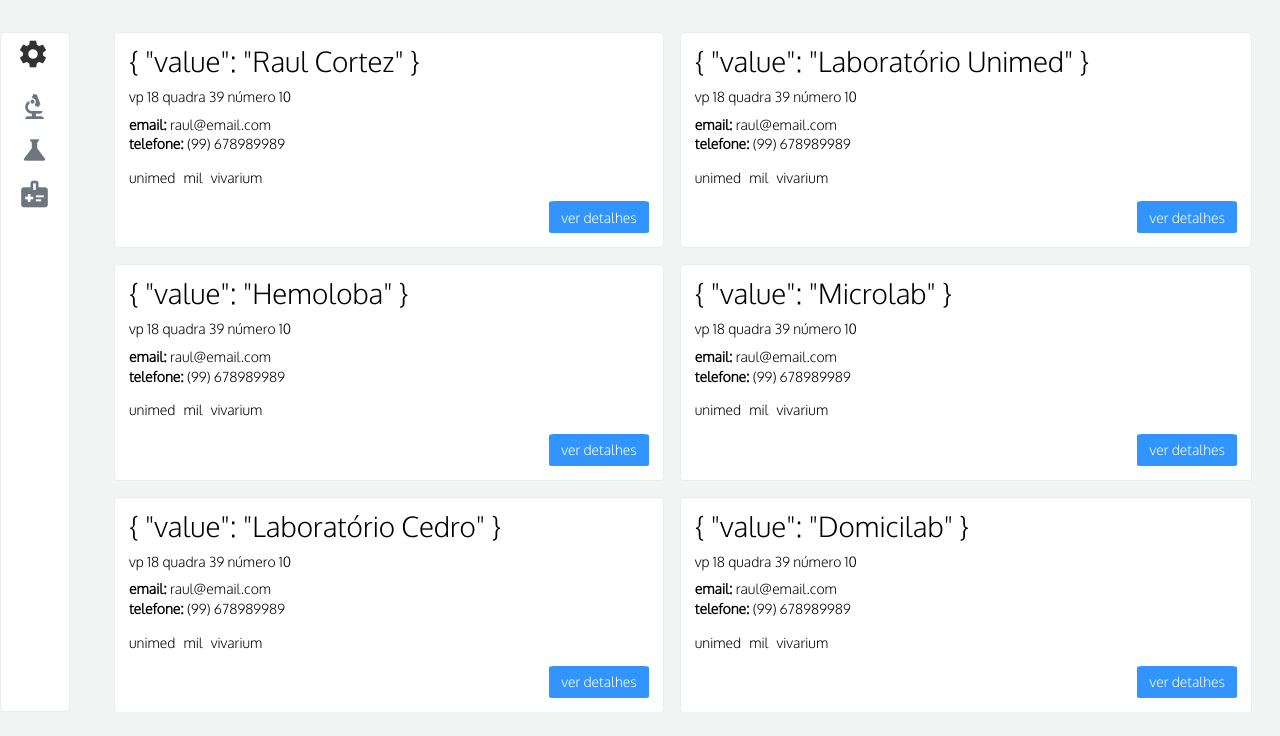
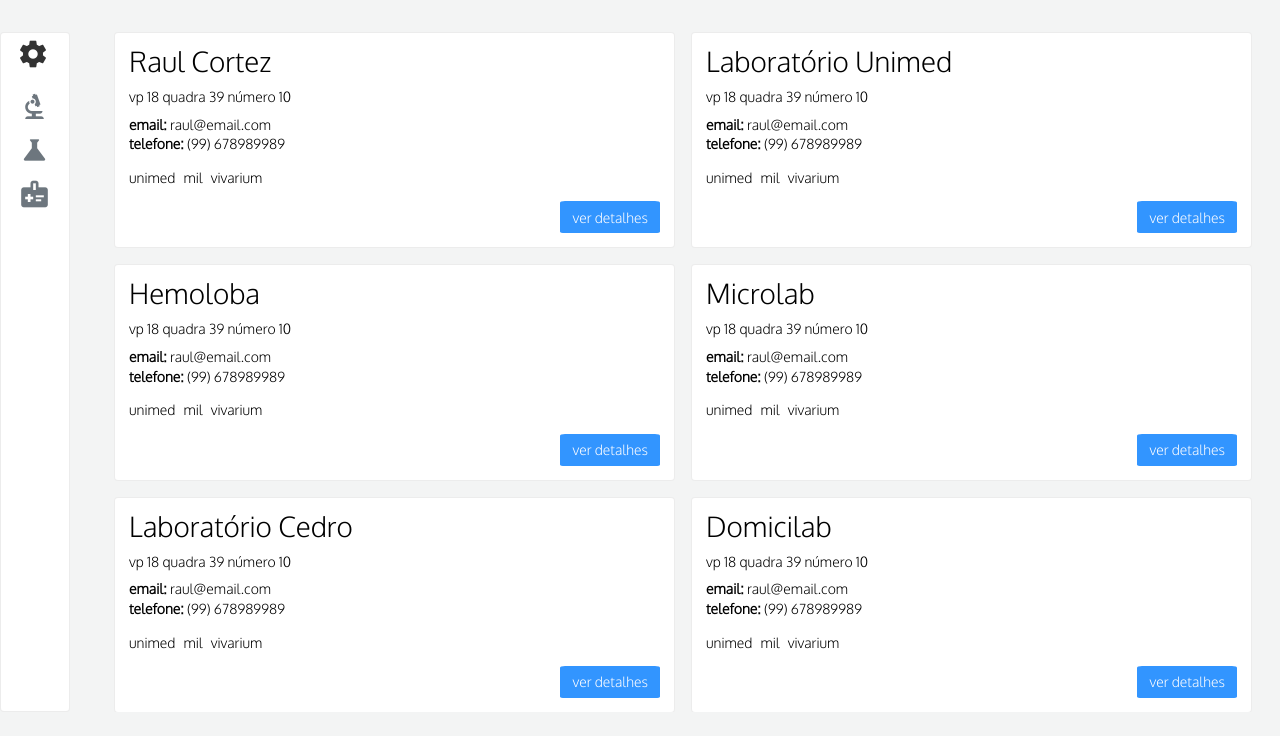
Before and after one commit to unknown-orgg/frontend, a Vue app in the folder products/unknow/: page / in a window 1280 px wide. Shown: the top 736 px of the page. Built offline with nearby package versions, Linux system fonts and the light colour scheme.

Commit message:
entregando pc da empresa

```diff
--- a/products/unknow/src/components/Labs/LabListItem.vue
+++ b/products/unknow/src/components/Labs/LabListItem.vue
@@ -59,9 +59,10 @@
     (value: string) => value.split(" ")
   )(value) */
   return new Maybe(value)
-    .then<string[]>((value: string) => Maybe.just<string[]>(value.split(" ")))
-    .then<string[]>((value: string[]) =>  Maybe.just<string[]>(value.map(upperCaseFirstLetter)))
-    .then<string>((value: string[]) => Maybe.just<string>(value.join(" ")))
+    .map<string[]>((value: string) => Maybe.just<string[]>(value.split(" ")))
+    .map<string[]>((value: string[]) =>  Maybe.just<string[]>(value.map(upperCaseFirstLetter)))
+    .map<string>((value: string[]) => Maybe.just<string>(value.join(" ")))
+    .value;
 }
 </script>
 <style lang="scss" scoped>
--- a/products/unknow/src/uteis/maybe.ts
+++ b/products/unknow/src/uteis/maybe.ts
@@ -15,7 +15,7 @@
   static prop<T>(object: { [k: string]: T }, key: string): Maybe<T> {
     return new Maybe(object[key]);
   }
-  then<F>(func: (value: T) => Maybe<F>): Maybe<F> {
+  map<F>(func: (value: T) => Maybe<F>): Maybe<F> {
     return this.value !== undefined ?
       func(this.value) :
       Maybe.nothing<F>()
```
Also changed, not shown: products/unknow/src/components/Commons/Texts/TextLabeled/TextLabeled.vue (added, +25 -0 lines).
